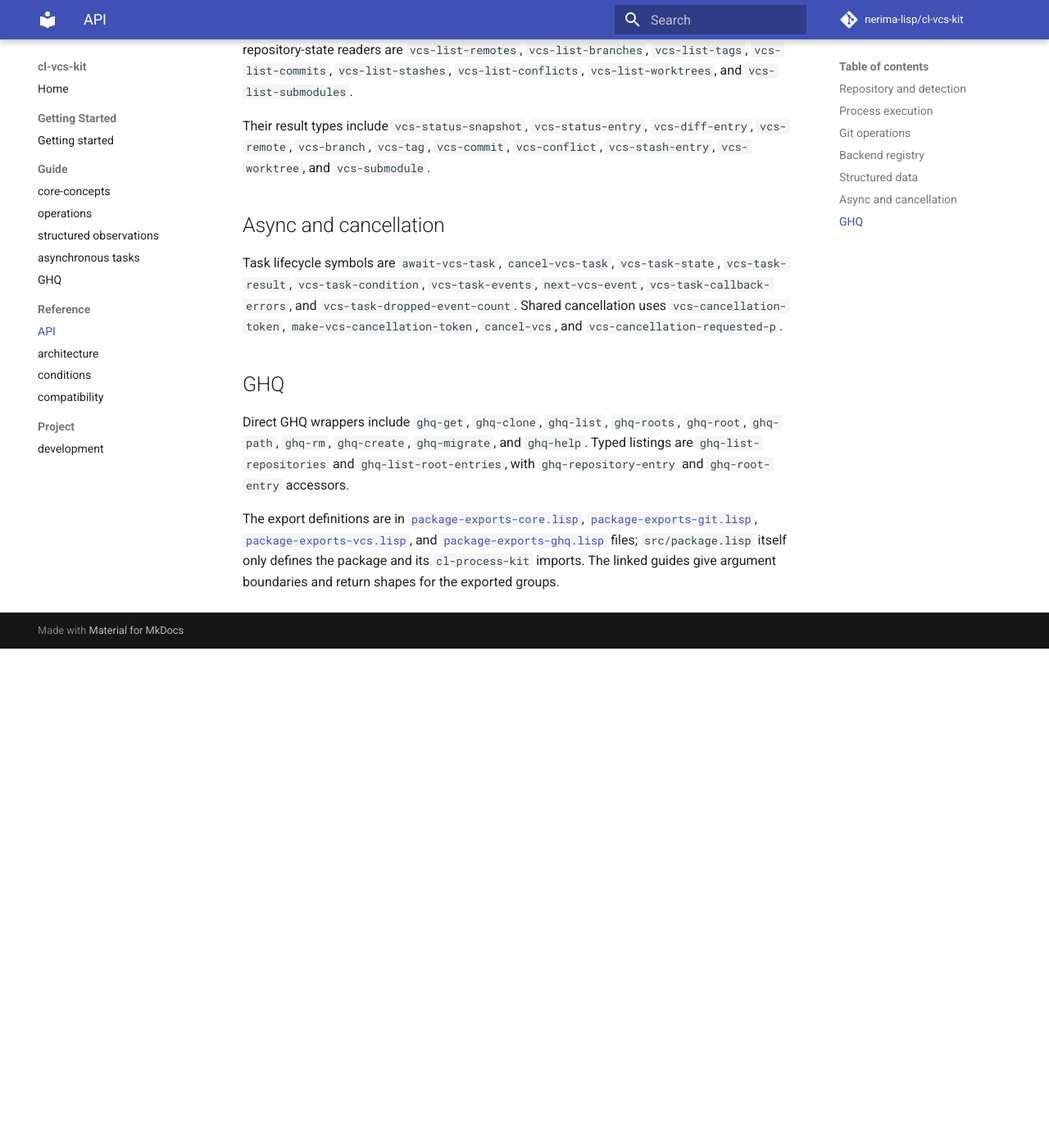
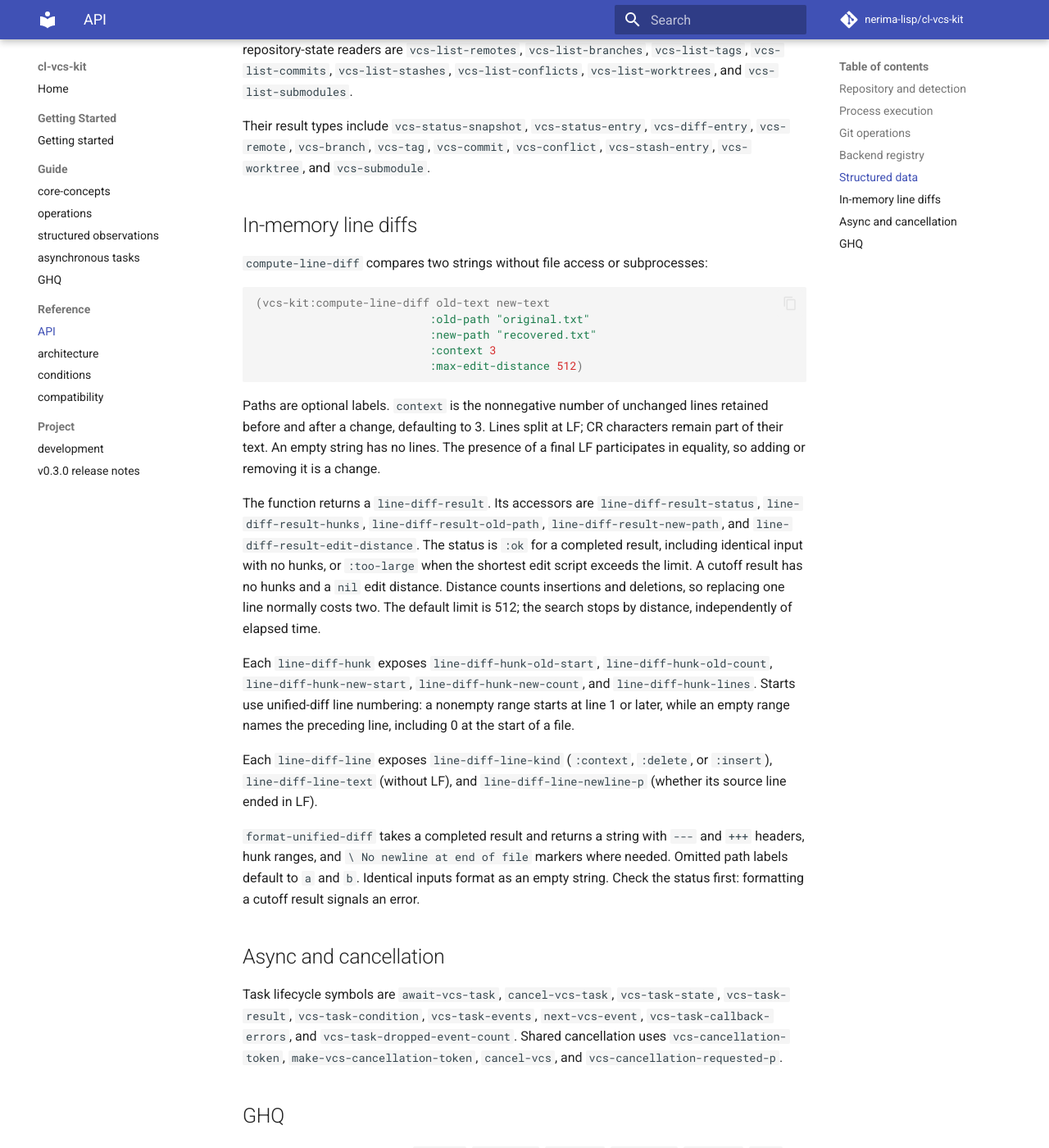
Before and after one commit to nerima-lisp/cl-vcs-kit, an MkDocs documentation site: the page built from docs/src/reference/api.md, in a window 1280 px wide and 1400 px high, scrolled down 2841 px. Shown: the whole window at 82% size. Built offline with MkDocs 1.6.1 and Material for MkDocs 9.7.7, drawn with Linux system fonts in a browser that asks for light colours; comment, search, counter and statistics services are not loaded; before the commit the page ends 3632 px from its top, so only the background shows below that.

````diff
--- a/docs/mkdocs.yml
+++ b/docs/mkdocs.yml
@@ -55,3 +55,4 @@ nav:
       - compatibility: reference/compatibility.md
   - Project:
       - development: project/development.md
+      - v0.3.0 release notes: project/release-v0.3.0.md
--- a/docs/src/reference/api.md
+++ b/docs/src/reference/api.md
@@ -134,6 +134,50 @@ Their result types include `vcs-status-snapshot`, `vcs-status-entry`,
 `vcs-diff-entry`, `vcs-remote`, `vcs-branch`, `vcs-tag`, `vcs-commit`,
 `vcs-conflict`, `vcs-stash-entry`, `vcs-worktree`, and `vcs-submodule`.
 
+## In-memory line diffs
+
+`compute-line-diff` compares two strings without file access or subprocesses:
+
+```lisp
+(vcs-kit:compute-line-diff old-text new-text
+                          :old-path "original.txt"
+                          :new-path "recovered.txt"
+                          :context 3
+                          :max-edit-distance 512)
+```
+
+Paths are optional labels. `context` is the nonnegative number of unchanged
+lines retained before and after a change, defaulting to 3. Lines split at LF;
+CR characters remain part of their text. An empty string has no lines. The
+presence of a final LF participates in equality, so adding or removing it is
+a change.
+
+The function returns a `line-diff-result`. Its accessors are
+`line-diff-result-status`, `line-diff-result-hunks`,
+`line-diff-result-old-path`, `line-diff-result-new-path`, and
+`line-diff-result-edit-distance`. The status is `:ok` for a completed result,
+including identical input with no hunks, or `:too-large` when the shortest
+edit script exceeds the limit. A cutoff result has no hunks and a `nil` edit
+distance. Distance counts insertions and deletions, so replacing one line
+normally costs two. The default limit is 512; the search stops by distance,
+independently of elapsed time.
+
+Each `line-diff-hunk` exposes `line-diff-hunk-old-start`,
+`line-diff-hunk-old-count`, `line-diff-hunk-new-start`,
+`line-diff-hunk-new-count`, and `line-diff-hunk-lines`. Starts use unified-diff
+line numbering: a nonempty range starts at line 1 or later, while an empty
+range names the preceding line, including 0 at the start of a file.
+
+Each `line-diff-line` exposes `line-diff-line-kind` (`:context`, `:delete`,
+or `:insert`), `line-diff-line-text` (without LF), and
+`line-diff-line-newline-p` (whether its source line ended in LF).
+
+`format-unified-diff` takes a completed result and returns a string with
+`---` and `+++` headers, hunk ranges, and `\ No newline at end of file`
+markers where needed. Omitted path labels default to `a` and `b`. Identical
+inputs format as an empty string. Check the status first: formatting a cutoff
+result signals an error.
+
 ## Async and cancellation
 
 Task lifecycle symbols are `await-vcs-task`, `cancel-vcs-task`,
````
Also changed, not shown: docs/src/project/development.md (+36 -0 lines), docs/src/project/release-v0.3.0.md (added, +68 -0 lines), README.md, 2 other files.
